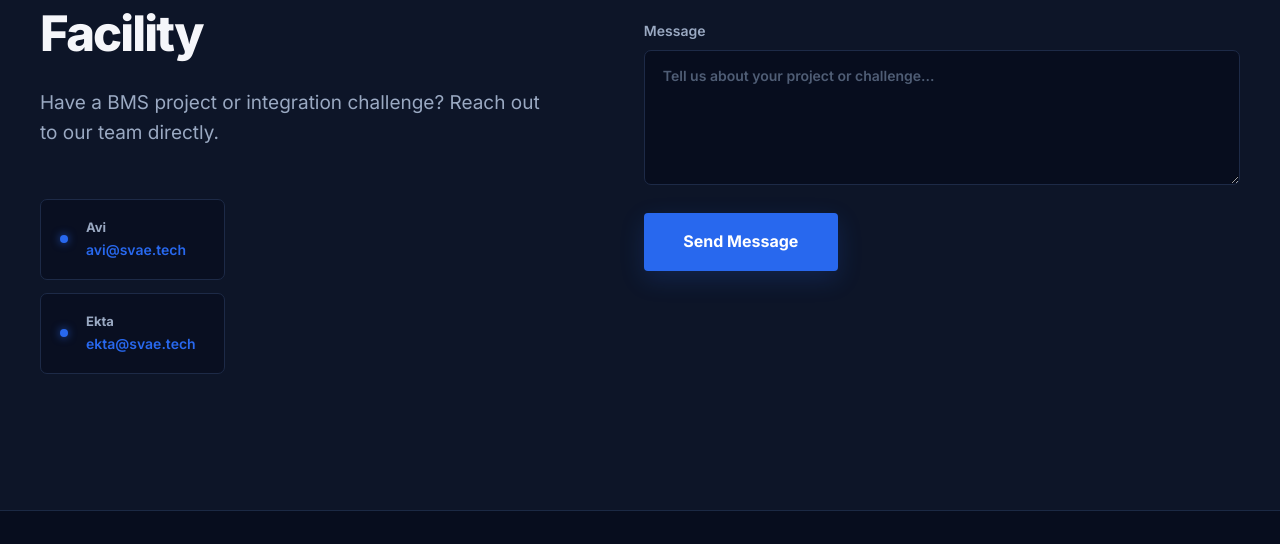
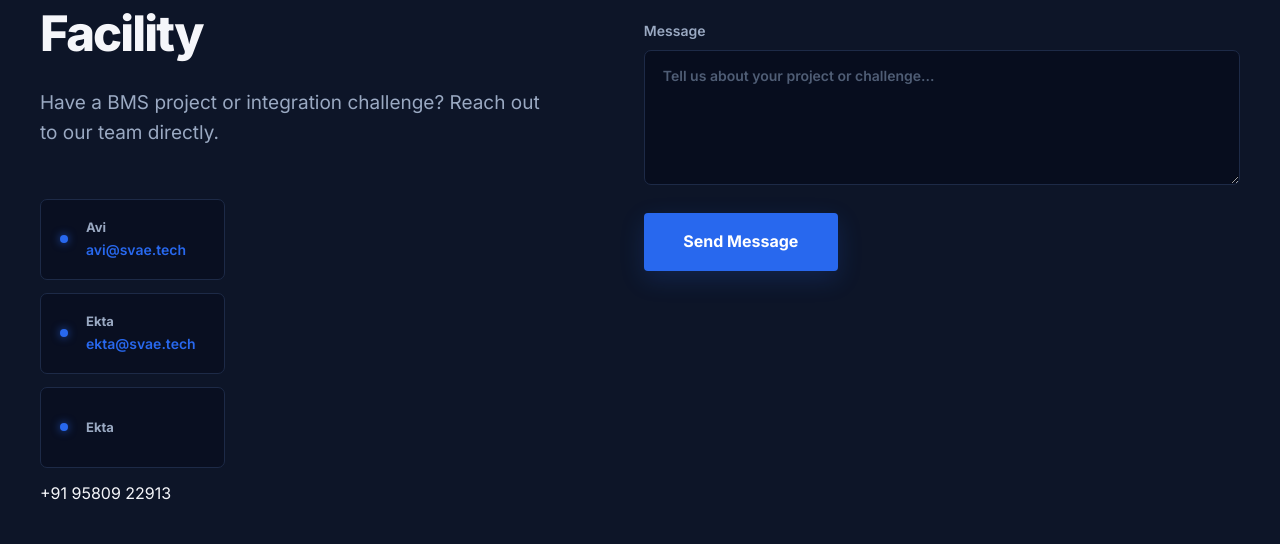
Before and after one commit to swapnil0504/svae, a plain HTML site: page index.html in a window 1280 px wide. Shown: the part 2870-3414 px from the top of the page. Drawn offline with Linux system fonts and the light colour scheme.

Commit message:
Update index.html

```diff
--- a/index.html
+++ b/index.html
@@ -146,6 +146,14 @@
                 <em>ekta@svae.tech</em>
               </span>
             </a>
+             <a class="person-card" href="tel:+919580922913">
+              <span class="person-dot"></span>
+              <span>
+                <strong>Ekta</strong>
+                <a href="tel:+919580922913">+91 95809 22913</a>
+              </span>
+            </a>
+
           </div>
         </div>
 
```
